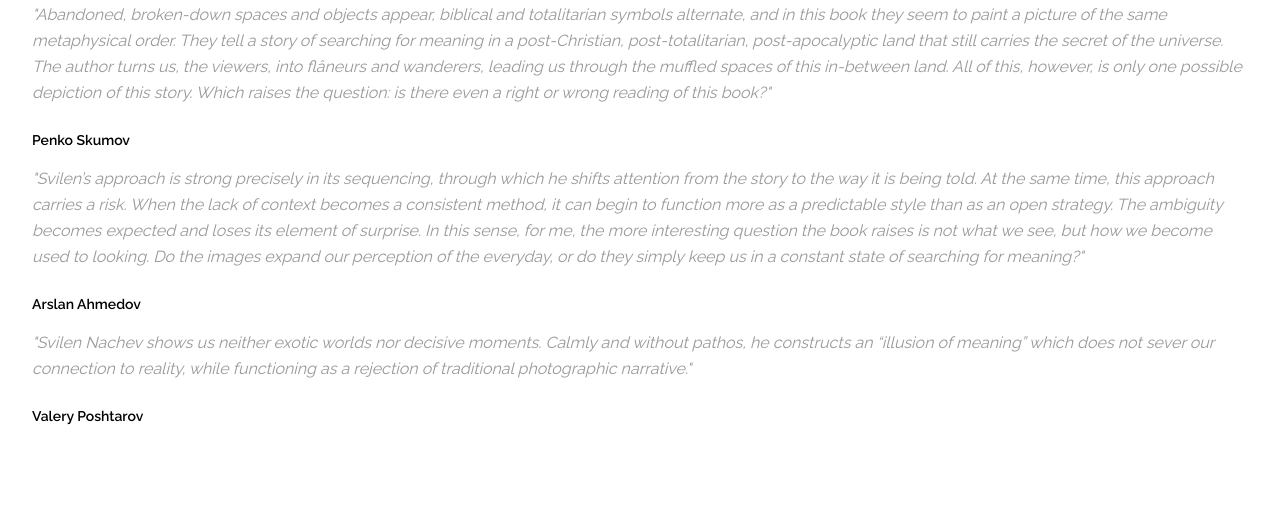
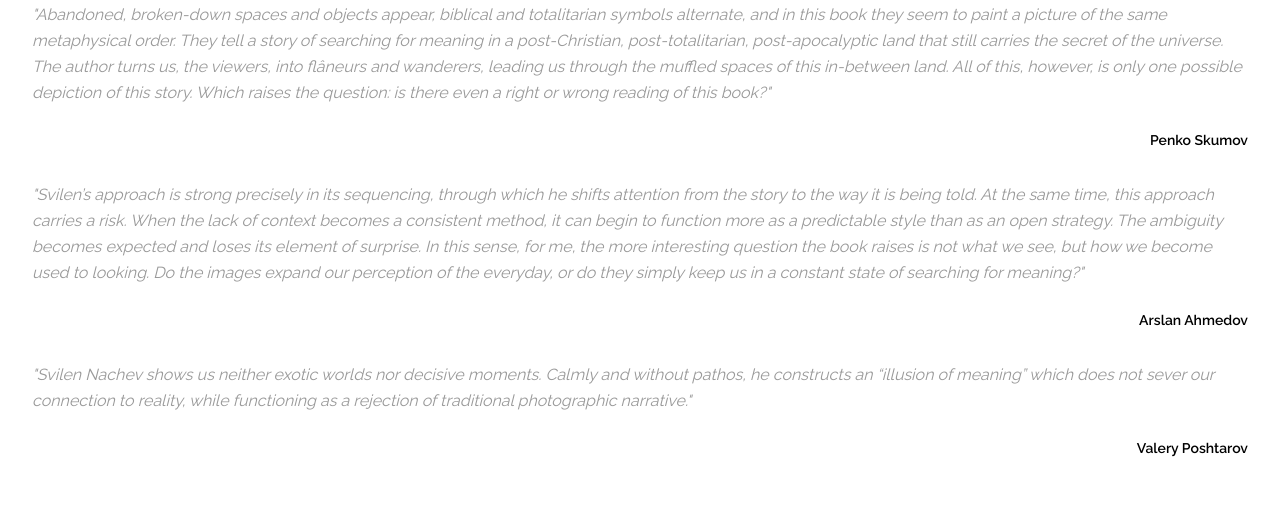
Before and after one commit to Svinachev/svilen-nachev-website, a React (Vite) app: page /book-order in a window 1280 px wide. Shown: the part 900-1408 px from the top of the page. Built offline with nearby package versions, Linux system fonts and the light colour scheme.

Commit message:
In order page names align to right

```diff
--- a/client/pages/BookOrder.tsx
+++ b/client/pages/BookOrder.tsx
@@ -166,17 +166,17 @@ export default function BookOrder() {
             <blockquote className="text-base leading-relaxed mb-6 italic text-muted">
               "Abandoned, broken-down spaces and objects appear, biblical and totalitarian symbols alternate, and in this book they seem to paint a picture of the same metaphysical order. They tell a story of searching for meaning in a post-Christian, post-totalitarian, post-apocalyptic land that still carries the secret of the universe. The author turns us, the viewers, into flâneurs and wanderers, leading us through the muffled spaces of this in-between land. All of this, however, is only one possible depiction of this story. Which raises the question: is there even a right or wrong reading of this book?"
             </blockquote>
-            <p className="text-sm font-semibold mb-4">Penko Skumov</p>
+            <p className="text-sm font-semibold mb-8 text-right">Penko Skumov</p>
 
             <blockquote className="text-base leading-relaxed mb-6 italic text-muted">
               "Svilen’s approach is strong precisely in its sequencing, through which he shifts attention from the story to the way it is being told. At the same time, this approach carries a risk. When the lack of context becomes a consistent method, it can begin to function more as a predictable style than as an open strategy. The ambiguity becomes expected and loses its element of surprise. In this sense, for me, the more interesting question the book raises is not what we see, but how we become used to looking. Do the images expand our perception of the everyday, or do they simply keep us in a constant state of searching for meaning?"
             </blockquote>
-            <p className="text-sm font-semibold mb-4">Arslan Ahmedov</p>
+            <p className="text-sm font-semibold mb-8 text-right">Arslan Ahmedov</p>
 
             <blockquote className="text-base leading-relaxed mb-6 italic text-muted">
               "Svilen Nachev shows us neither exotic worlds nor decisive moments. Calmly and without pathos, he constructs an “illusion of meaning” which does not sever our connection to reality, while functioning as a rejection of traditional photographic narrative."
             </blockquote>
-            <p className="text-sm font-semibold">Valery Poshtarov</p>
+            <p className="text-sm font-semibold mb-8 text-right">Valery Poshtarov</p>
           </div>
         </div>
       </div>
```
Also changed, not shown: 19 other files (tests, documents, lock files or other folders).
